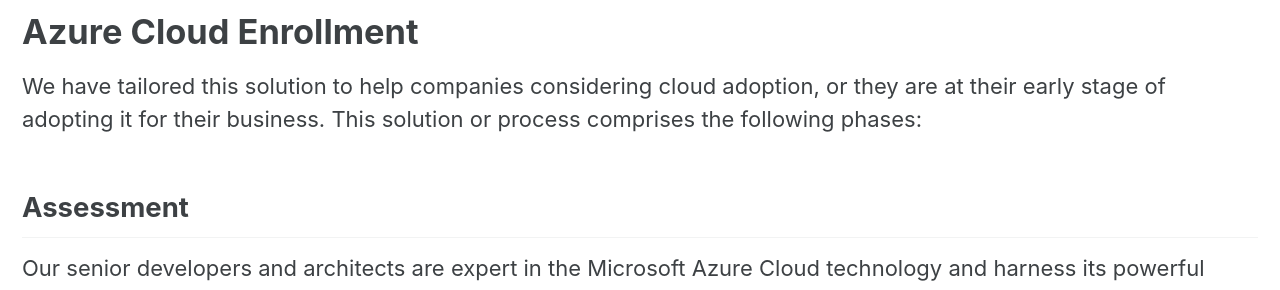
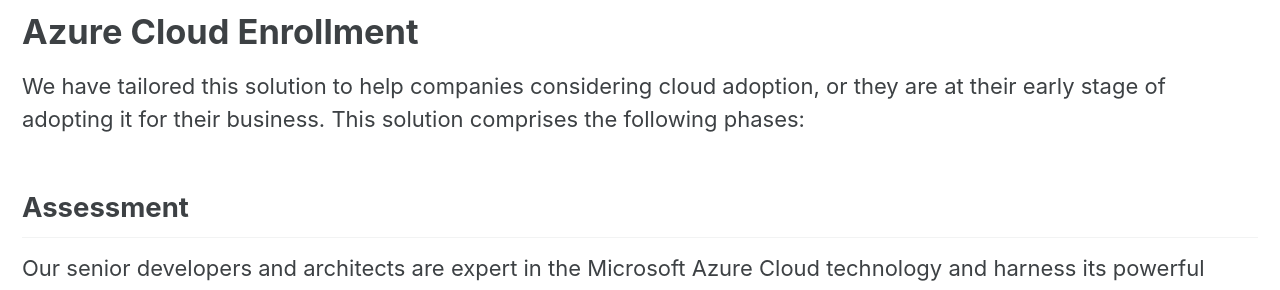
Before and after one commit to Umplify/umplify, a Jekyll site: the page built from _pages/azure-cloud-enrollment.md, in a window 1280 px wide. Shown: the part 410-700 px from the top of the page. Built offline with Jekyll 4.4.1, drawn with Linux system fonts in a browser that asks for light colours; cached includes are drawn as plain includes.

Commit message:
Fixed a broken lin #1

```diff
--- a/_pages/azure-cloud-enrollment.md
+++ b/_pages/azure-cloud-enrollment.md
@@ -13,7 +13,7 @@
 
 # Azure Cloud Enrollment
 
-We have tailored this solution to help companies considering cloud adoption, or they are at their early stage of adopting it for their business. This solution or process comprises the following phases:
+We have tailored this solution to help companies considering cloud adoption, or they are at their early stage of adopting it for their business. This solution comprises the following phases:
 
 ## Assessment
 
```
Also changed, not shown: other parts of _pages/azure-cloud-enrollment.md (+1 -1 lines).
